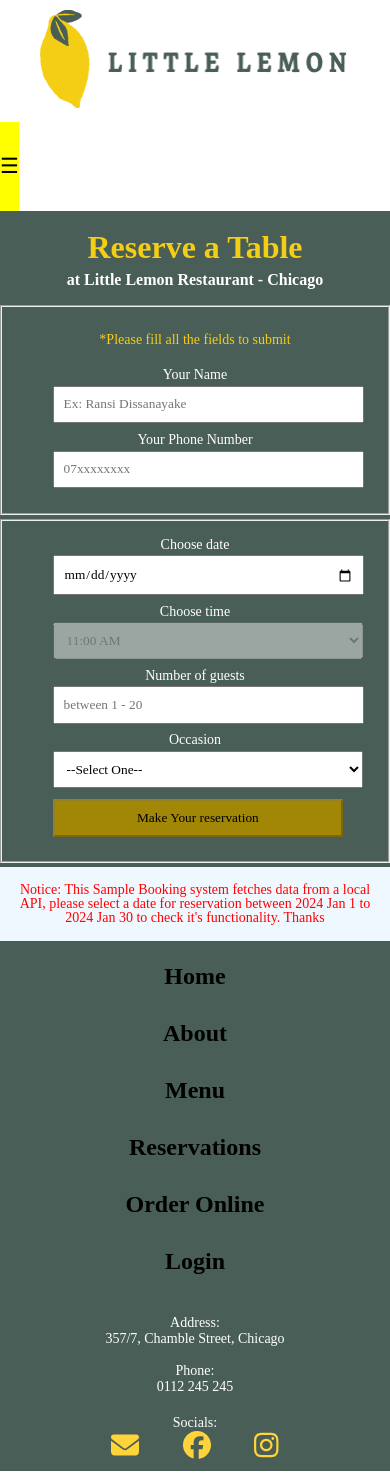
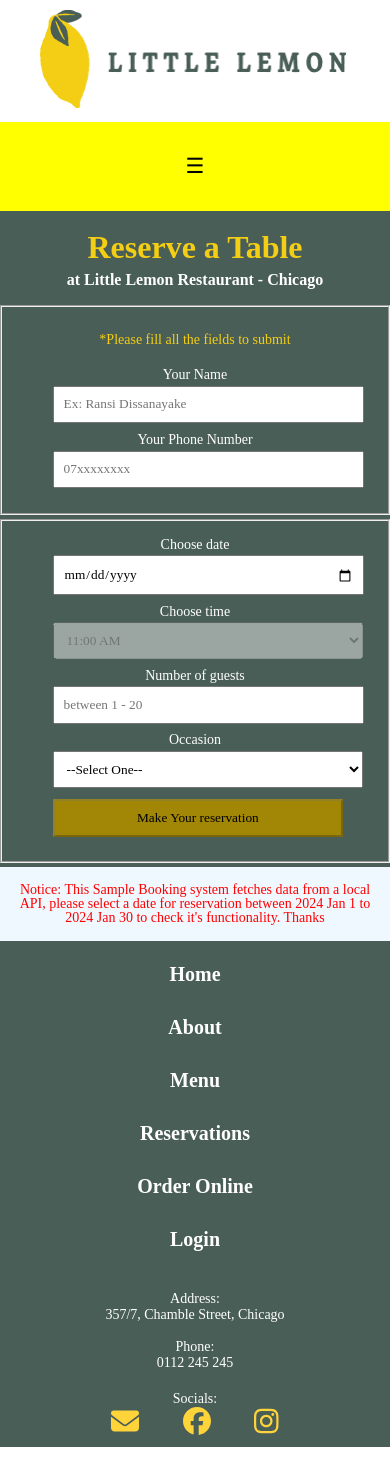
Before and after one commit to ransidis/table-bookig-system, a React (Create React App) app: page /reservations in a window 390 px wide. After the commit the page ends 1454 px from the top, so only its background shows below. Built offline with nearby package versions, Linux system fonts and the light colour scheme.

Commit message:
Nav bar completed

```diff
--- a/src/App.js
+++ b/src/App.js
@@ -4,7 +4,7 @@ import Nav from"./Nav.js"
 import Footer from"./Footer.js"
 import Main from"./Main.js"
 import TableReserve from './pages/TableReserve.js';
-import ResponsiveNav from './pages/ResponsiveNav.js';
+import './Header.css';
 
 import { Route, Routes, Link } from 'react-router-dom';
 
@@ -12,9 +12,8 @@ function App() {
   return (
     <main>
       <div className='header-bar'>
-        <Header/>
-        <Nav/>
-
+        <div id="header"><Header/></div>
+        <div id="nav"><Nav/></div>
       </div>
       <Routes>
         <Route path='/' element={<Main location="Chicago"/>}/>
--- a/src/Footer.js
+++ b/src/Footer.js
@@ -29,12 +29,12 @@ function Footer(){
         <footer>
             <div className="doormat-menu">
             <ul>
-            <Link to="/" className='nav-item'>Home</Link>
-            <Link to="/" className='nav-item'>About</Link>
-            <Link to="/" className='nav-item'>Menu</Link>
-            <Link to="/reservations" className='nav-item'>Reservations</Link>
-            <Link to="/" className='nav-item'>Order Online</Link>
-            <Link to="/" className='nav-item'>Login</Link>
+            <Link style={{color:'white'}} to="/" className='nav-item'>Home</Link>
+            <Link style={{color:'white'}}to="/" className='nav-item'>About</Link>
+            <Link style={{color:'white'}}to="/" className='nav-item'>Menu</Link>
+            <Link style={{color:'white'}}to="/reservations" className='nav-item'>Reservations</Link>
+            <Link style={{color:'white'}}to="/" className='nav-item'>Order Online</Link>
+            <Link style={{color:'white'}}to="/" className='nav-item'>Login</Link>
         </ul>
             </div>
             <div className="contact">
--- a/src/Header.css
+++ b/src/Header.css
@@ -45,3 +45,15 @@ Nav .nav-item{
 Nav a{
   text-decoration: none;
 }
+
+
+@media screen and (max-width: 768px) {
+
+  main .header-bar {
+    display:block;
+    flex-direction: column;
+    flex-wrap: wrap;
+    align-items: center;
+    justify-content: space-between;
+  }
+}
--- a/src/Main.js
+++ b/src/Main.js
@@ -9,6 +9,7 @@ import avatar2 from "./images/avatar2.png"
 import avatar3 from "./images/avatar3.png"
 import aboutus1 from "./images/aboutus1.png"
 import aboutus2 from "./images/aboutus2.png"
+import { Link } from "react-router-dom";
 
 
 function Main(props){
@@ -71,7 +72,7 @@ function Main(props){
                     <p>We are family owned, <br/>
                         Mediterranean restaurant, <br/>
                         focused on traditional recipes served with a modern twist</p>
-                    <button>Reserve a Table</button>
+                    <Link to='/reservations'><button >Reserve a Table</button></Link>
                 </div>
                 <div className="image">
                     <img src={hero_image}/>
@@ -79,7 +80,7 @@ function Main(props){
             </div>
         </div>
 
-        <div className="highlights">
+        <div className="highlights" id='highlights'>
             <div className="title">
                 <h1>This Weeks Specials</h1>
                 <button>Order Online</button>
--- a/src/Nav.js
+++ b/src/Nav.js
@@ -10,7 +10,7 @@ function Nav(){
         <ul>
             <Link to="/" className='nav-item'>Home</Link>
             <Link to="/" className='nav-item'>About</Link>
-            <Link to="/" className='nav-item'>Menu</Link>
+            <Link to="highlights" className='nav-item'>Menu</Link>
             <Link to="/reservations" className='nav-item'>Reservations</Link>
             <Link to="/" className='nav-item'>Order Online</Link>
             <Link to="/" className='nav-item'>Login</Link>
--- a/src/pages/ResponsiveNav.css
+++ b/src/pages/ResponsiveNav.css
@@ -3,8 +3,9 @@
     display: flex;
     flex-direction: column;
     align-items: center;
+    background-color: yellow;
+    text-align: center;
 
-    background-color: yellow;
   }
 
   .toggle-button {
@@ -18,6 +19,7 @@
     list-style: none;
     padding: 0;
     margin: 0;
+    background-color: ;
 
   }
 
@@ -26,7 +28,7 @@
     margin: 0rem;
 
     color: #000;
-    font-size: 24px;
+    font-size: 20px;
     font-style: none;
     font-weight: 700;
     text-decoration: none;
--- a/src/pages/ResponsiveNav.js
+++ b/src/pages/ResponsiveNav.js
@@ -1,6 +1,6 @@
 import React, { useState } from 'react';
 import { Link } from 'react-router-dom';
-import './ResponsiveNav.css'; // Create a separate CSS file for styling
+import './ResponsiveNav.css';
 
 const MobileNavDropdown = () => {
   const [isDropdownOpen, setIsDropdownOpen] = useState(false);
```
Also changed, not shown: src/Footer.css (line endings or trailing spaces).
